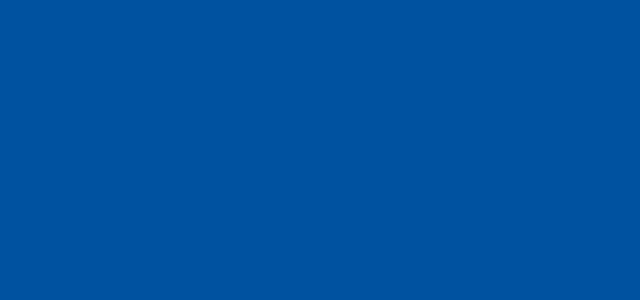
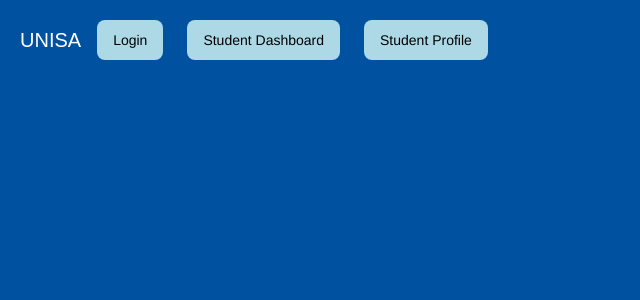
Before and after one commit to MunyaradziMagura/Student-Attendance-System, a React (Create React App) app in the folder client/student-attendence-system/: page / in a window 1280 px wide. Before the commit this address had no page. Shown: the top 300 px of the page, without its empty margins (0-640 px from the left). Built offline with nearby package versions, Linux system fonts and the light colour scheme.

Commit message:
made page navigation simpler

```diff
--- a/client/student-attendence-system/src/App.js
+++ b/client/student-attendence-system/src/App.js
@@ -1,25 +1,29 @@
-import React from 'react';
+import React from "react";
 //import ReactDOM from 'react-dom/client';
-import { BrowserRouter as Router, Routes, Route, Link, parsePath } from 'react-router-dom'
-import './styles/index.css';
-import Login from './pages/Login';
-import StudentHome from './pages/StudentHome'
-import Dashboard from './pages/Dashboard'
+import {
+  BrowserRouter as Router,
+  Routes,
+  Route,
+  Link,
+  parsePath,
+} from "react-router-dom";
+import "./styles/index.css";
+import Login from "./pages/Login";
+import StudentHome from "./pages/StudentHome";
+import Dashboard from "./pages/Dashboard";
+import Navigation from "./components/Navigation";
 function App() {
   return (
     <div className="App">
       <Router>
-        {/* <Navigation></Navigation> */}
-
+        <Navigation />
         <Routes>
           <Route path="/Login" element={<Login />} />
           <Route path="/Dashboard" element={<Dashboard />} />
-          <Route path="/StudentHome" element={<StudentHome/>} />
+          <Route path="/StudentHome" element={<StudentHome />} />
         </Routes>
       </Router>
-
     </div>
-
   );
 }
 
```
